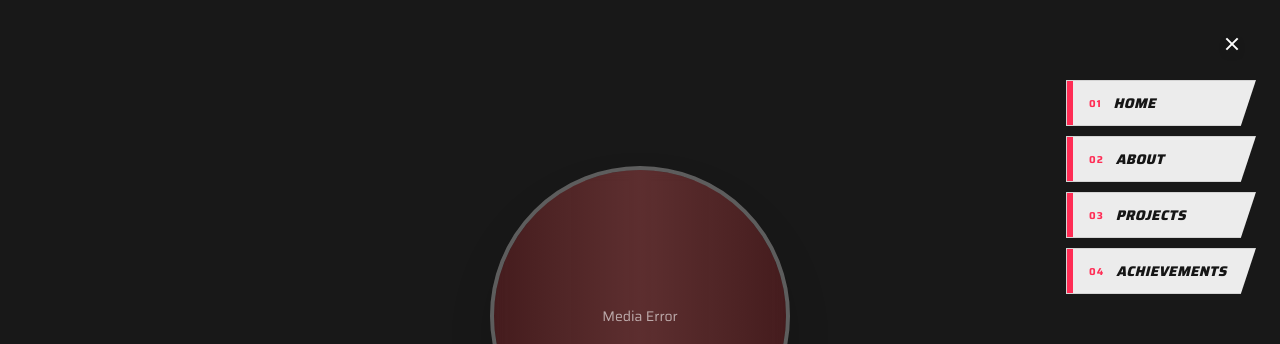
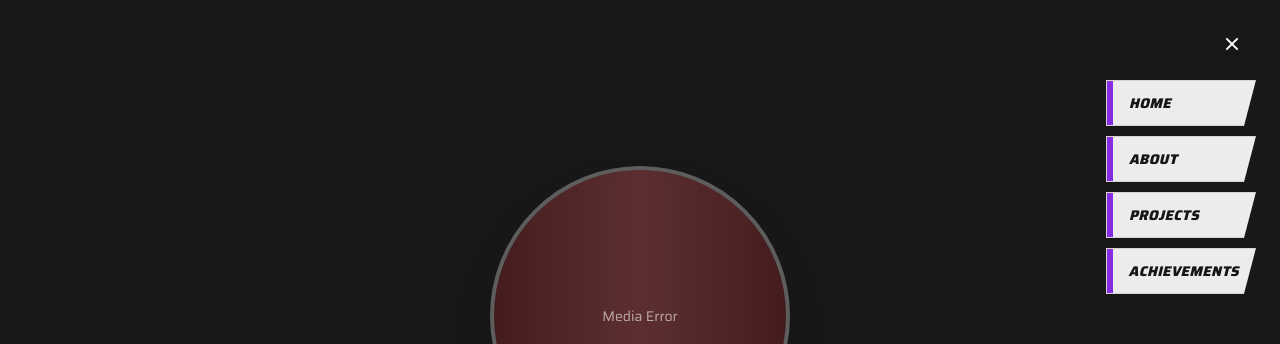
Before and after one commit to Andrew-Velox/andrew-velox.github.io, a Next.js app: page / in a window 1280 px wide. Both pictures are taken after a click on the button 1236 px from the left and 44 px from the top of the page. Shown: the top 344 px of the page. Built offline with nearby package versions, Linux system fonts and the light colour scheme; a web font is replaced by a local one.

Commit message:
update navabar

```diff
--- a/src/components/Navbar.tsx
+++ b/src/components/Navbar.tsx
@@ -48,7 +48,7 @@ export default function Navbar() {
 
   // Punchy anime-HUD palette: bold accent, near-black/white bases —
   // deliberately higher contrast than a soft glass panel.
-  const accent = '#ff2d55';
+  const accent = '#862ce1';
   const palette = isDarkMode
     ? { base: 'rgba(17, 17, 20, 0.9)', text: '#f2f2f2', subtext: '#8a8a8f', border: 'rgba(255,255,255,0.12)' }
     : { base: 'rgba(255, 255, 255, 0.92)', text: '#161616', subtext: '#8a8a8f', border: 'rgba(0,0,0,0.1)' };
@@ -93,7 +93,7 @@ export default function Navbar() {
                 clipPath: 'polygon(0 0, 100% 0, 92% 100%, 0% 100%)',
                 backgroundColor: isHovered ? accent : palette.base,
                 border: `1px solid ${isHovered ? accent : palette.border}`,
-                minWidth: 190,
+                minWidth: 150,
                 opacity: isOpen ? 1 : 0,
                 transform: isOpen ? 'translateX(0)' : 'translateX(40px)',
                 transitionProperty: isOpen
@@ -115,12 +115,6 @@ export default function Navbar() {
 
               <span className="flex items-center gap-3 px-4 py-3">
                 <span
-                  className="text-[10px] font-bold tracking-widest"
-                  style={{ color: isHovered ? palette.base : accent, transition: 'color 120ms ease' }}
-                >
-                  {String(i + 1).padStart(2, '0')}
-                </span>
-                <span
                   className="text-sm font-extrabold tracking-wide italic"
                   style={{ color: isHovered ? '#ffffff' : palette.text, transition: 'color 120ms ease' }}
                 >
```
